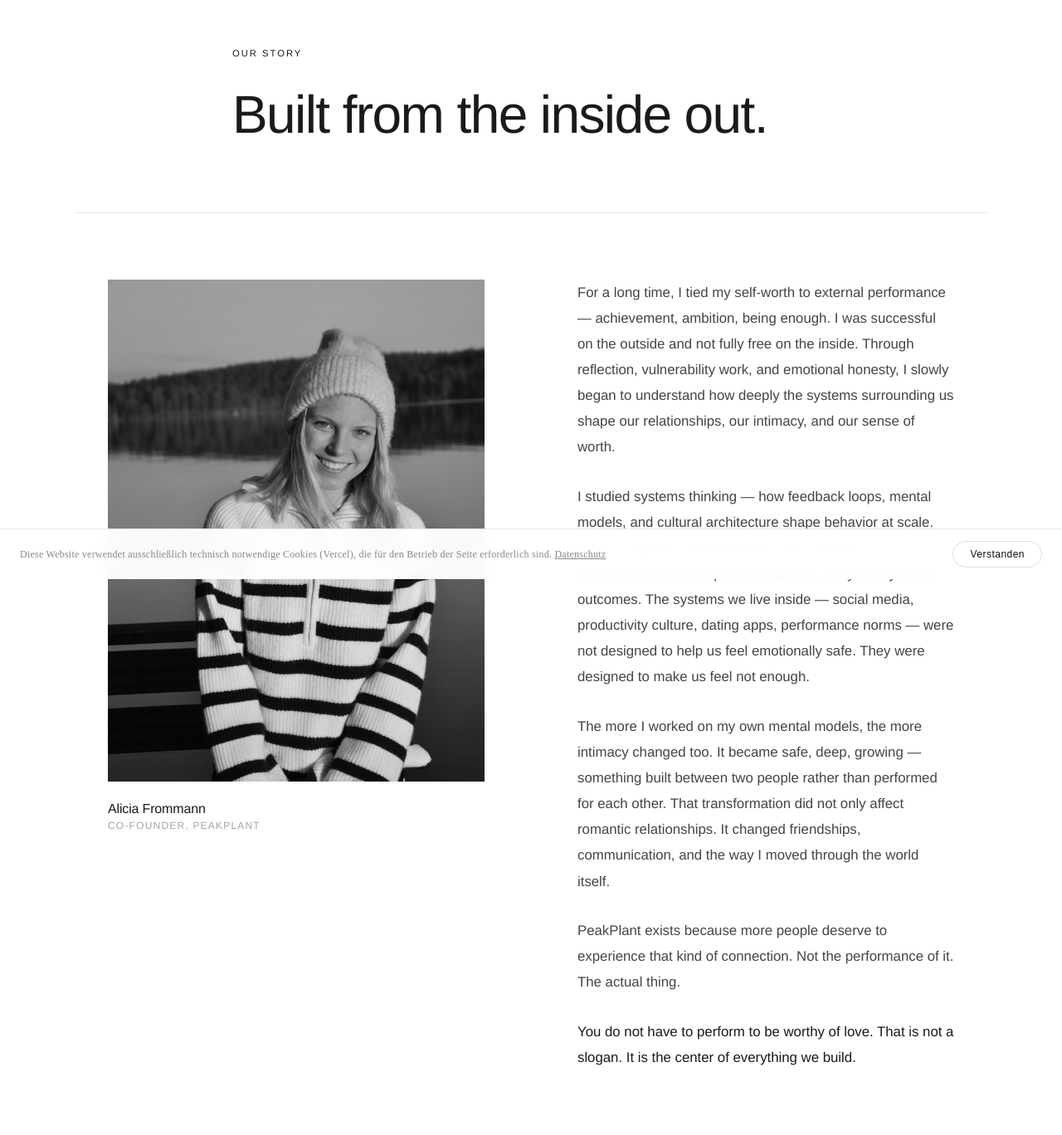
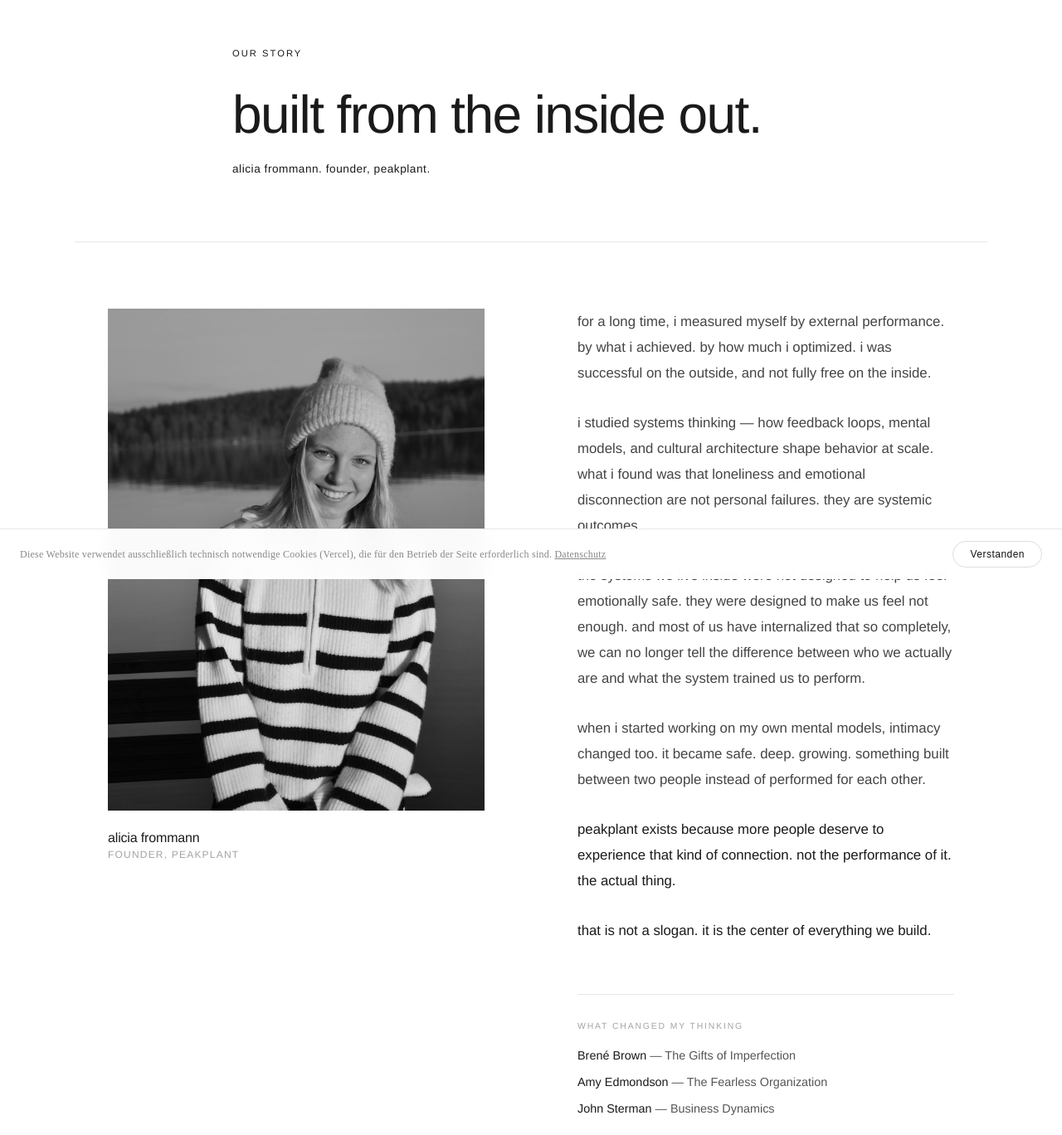
Before and after one commit to aliciafrommann-creator/PeakPlant, a Next.js app: page /about in a window 1280 px wide. Shown: the part 102-1470 px from the top of the page at 83% size. Built offline with nearby package versions, Linux system fonts and the light colour scheme.

Commit message:
rewrite about page, add digital world to shop, fix subscription subtitle

```diff
--- a/app/about/page.tsx
+++ b/app/about/page.tsx
@@ -6,11 +6,18 @@ import { NavBar } from '../../components/NavBar'
 const PP = '"Helvetica Neue", Helvetica, Arial, sans-serif'
 
 const paragraphs = [
-  'For a long time, I tied my self-worth to external performance — achievement, ambition, being enough. I was successful on the outside and not fully free on the inside. Through reflection, vulnerability work, and emotional honesty, I slowly began to understand how deeply the systems surrounding us shape our relationships, our intimacy, and our sense of worth.',
-  'I studied systems thinking — how feedback loops, mental models, and cultural architecture shape behavior at scale. What I realized is that loneliness and emotional disconnection are not personal failures. They are systemic outcomes. The systems we live inside — social media, productivity culture, dating apps, performance norms — were not designed to help us feel emotionally safe. They were designed to make us feel not enough.',
-  'The more I worked on my own mental models, the more intimacy changed too. It became safe, deep, growing — something built between two people rather than performed for each other. That transformation did not only affect romantic relationships. It changed friendships, communication, and the way I moved through the world itself.',
-  'PeakPlant exists because more people deserve to experience that kind of connection. Not the performance of it. The actual thing.',
-  'You do not have to perform to be worthy of love. That is not a slogan. It is the center of everything we build.',
+  'for a long time, i measured myself by external performance. by what i achieved. by how much i optimized. i was successful on the outside, and not fully free on the inside.',
+  'i studied systems thinking — how feedback loops, mental models, and cultural architecture shape behavior at scale. what i found was that loneliness and emotional disconnection are not personal failures. they are systemic outcomes.',
+  'the systems we live inside were not designed to help us feel emotionally safe. they were designed to make us feel not enough. and most of us have internalized that so completely, we can no longer tell the difference between who we actually are and what the system trained us to perform.',
+  'when i started working on my own mental models, intimacy changed too. it became safe. deep. growing. something built between two people instead of performed for each other.',
+  'peakplant exists because more people deserve to experience that kind of connection. not the performance of it. the actual thing.',
+  'that is not a slogan. it is the center of everything we build.',
+]
+
+const books = [
+  { author: 'Brené Brown', title: 'The Gifts of Imperfection' },
+  { author: 'Amy Edmondson', title: 'The Fearless Organization' },
+  { author: 'John Sterman', title: 'Business Dynamics' },
 ]
 
 export default function AboutPage() {
@@ -18,15 +25,19 @@ export default function AboutPage() {
     <div style={{ fontFamily: PP, background: '#ffffff', color: '#1A1A1A', minHeight: '100vh' }}>
       <NavBar activePath="/about" />
 
-      <section style={{ paddingTop: '10rem', paddingBottom: '5rem', maxWidth: 800, margin: '0 auto', padding: '10rem 2.5rem 5rem' }}>
+      <section style={{ maxWidth: 800, margin: '0 auto', padding: '10rem 2.5rem 5rem' }}>
         <motion.p initial={{ opacity: 0, y: 12 }} animate={{ opacity: 1, y: 0 }} transition={{ duration: 0.7 }}
           style={{ fontSize: '0.7rem', letterSpacing: '0.18em', textTransform: 'uppercase', opacity: 0.45, marginBottom: '2rem' }}>
-          Our story
+          our story
         </motion.p>
         <motion.h1 initial={{ opacity: 0, y: 20 }} animate={{ opacity: 1, y: 0 }} transition={{ duration: 0.9, ease: [0.16, 1, 0.3, 1], delay: 0.1 }}
           style={{ fontSize: 'clamp(2.2rem, 5vw, 4rem)', fontWeight: 300, lineHeight: 1.15, letterSpacing: '-0.025em' }}>
-          Built from the inside out.
+          built from the inside out.
         </motion.h1>
+        <motion.p initial={{ opacity: 0, y: 12 }} animate={{ opacity: 1, y: 0 }} transition={{ duration: 0.8, delay: 0.25 }}
+          style={{ fontSize: '0.85rem', letterSpacing: '0.04em', opacity: 0.45, marginTop: '1.25rem' }}>
+          alicia frommann. founder, peakplant.
+        </motion.p>
       </section>
 
       <section style={{ maxWidth: 1100, margin: '0 auto', padding: '0 2.5rem 7rem', display: 'grid', gridTemplateColumns: '1fr 1fr', gap: '7rem', alignItems: 'start', borderTop: '1px solid #e8e8e8' }}>
@@ -39,8 +50,8 @@ export default function AboutPage() {
             <img src="/alicia.jpg" alt="Alicia Frommann" style={{ width: '100%', height: '100%', objectFit: 'cover', objectPosition: 'center top', filter: 'grayscale(100%)' }} />
           </div>
           <div style={{ marginTop: '1.5rem' }}>
-            <p style={{ fontSize: '1rem', fontWeight: 400, letterSpacing: '-0.01em', color: '#1A1A1A' }}>Alicia Frommann</p>
-            <p style={{ fontSize: '0.75rem', letterSpacing: '0.1em', textTransform: 'uppercase', opacity: 0.4, marginTop: '0.25rem' }}>Co-founder, PeakPlant</p>
+            <p style={{ fontSize: '1rem', fontWeight: 400, letterSpacing: '-0.01em', color: '#1A1A1A' }}>alicia frommann</p>
+            <p style={{ fontSize: '0.75rem', letterSpacing: '0.1em', textTransform: 'uppercase', opacity: 0.4, marginTop: '0.25rem' }}>founder, peakplant</p>
           </div>
         </motion.div>
 
@@ -49,20 +60,39 @@ export default function AboutPage() {
             <motion.p key={i}
               initial={{ opacity: 0, y: 18 }} whileInView={{ opacity: 1, y: 0 }} viewport={{ once: true }}
               transition={{ duration: 0.9, delay: i * 0.1, ease: [0.16, 1, 0.3, 1] }}
-              style={{ fontSize: '1.05rem', lineHeight: 1.85, color: i === 4 ? '#1A1A1A' : '#444', fontWeight: i === 4 ? 400 : 300 }}>
+              style={{ fontSize: '1.05rem', lineHeight: 1.85, color: i >= 4 ? '#1A1A1A' : '#444', fontWeight: i >= 4 ? 400 : 300 }}>
               {text}
             </motion.p>
           ))}
+
+          {/* Book recommendations */}
+          <motion.div
+            initial={{ opacity: 0, y: 18 }} whileInView={{ opacity: 1, y: 0 }} viewport={{ once: true }}
+            transition={{ duration: 0.9, delay: 0.5, ease: [0.16, 1, 0.3, 1] }}
+            style={{ marginTop: '2rem', paddingTop: '2rem', borderTop: '1px solid #e8e8e8' }}
+          >
+            <p style={{ fontSize: '0.65rem', letterSpacing: '0.18em', textTransform: 'uppercase', opacity: 0.4, marginBottom: '1.25rem' }}>
+              what changed my thinking
+            </p>
+            <div style={{ display: 'flex', flexDirection: 'column', gap: '0.65rem' }}>
+              {books.map(b => (
+                <p key={b.title} style={{ fontSize: '0.9rem', color: '#555', fontWeight: 300, lineHeight: 1.5 }}>
+                  <span style={{ color: '#1A1A1A', fontWeight: 400 }}>{b.author}</span>
+                  {' — '}{b.title}
+                </p>
+              ))}
+            </div>
+          </motion.div>
         </div>
       </section>
 
       <section style={{ borderTop: '1px solid #e8e8e8', padding: '7rem 2.5rem', textAlign: 'center' }}>
         <motion.p initial={{ opacity: 0, y: 20 }} whileInView={{ opacity: 1, y: 0 }} viewport={{ once: true }} transition={{ duration: 0.9, ease: [0.16, 1, 0.3, 1] }}
           style={{ fontSize: 'clamp(1.4rem, 3vw, 2.2rem)', fontWeight: 300, lineHeight: 1.45, maxWidth: 640, margin: '0 auto 3rem', letterSpacing: '-0.015em' }}>
-          You do not have to perform to be worthy of love.
+          you do not have to perform to be worthy of love.
         </motion.p>
         <Link href="/philosophy" style={{ fontFamily: PP, fontSize: '0.7rem', letterSpacing: '0.18em', textTransform: 'uppercase', color: '#1A1A1A', opacity: 0.5, textDecoration: 'none', borderBottom: '1px solid rgba(26,26,26,0.3)', paddingBottom: 3 }}>
-          Read our philosophy →
+          read our philosophy →
         </Link>
       </section>
     </div>
```
Also changed, not shown: app/shop/page.tsx (+23 -1 lines).
